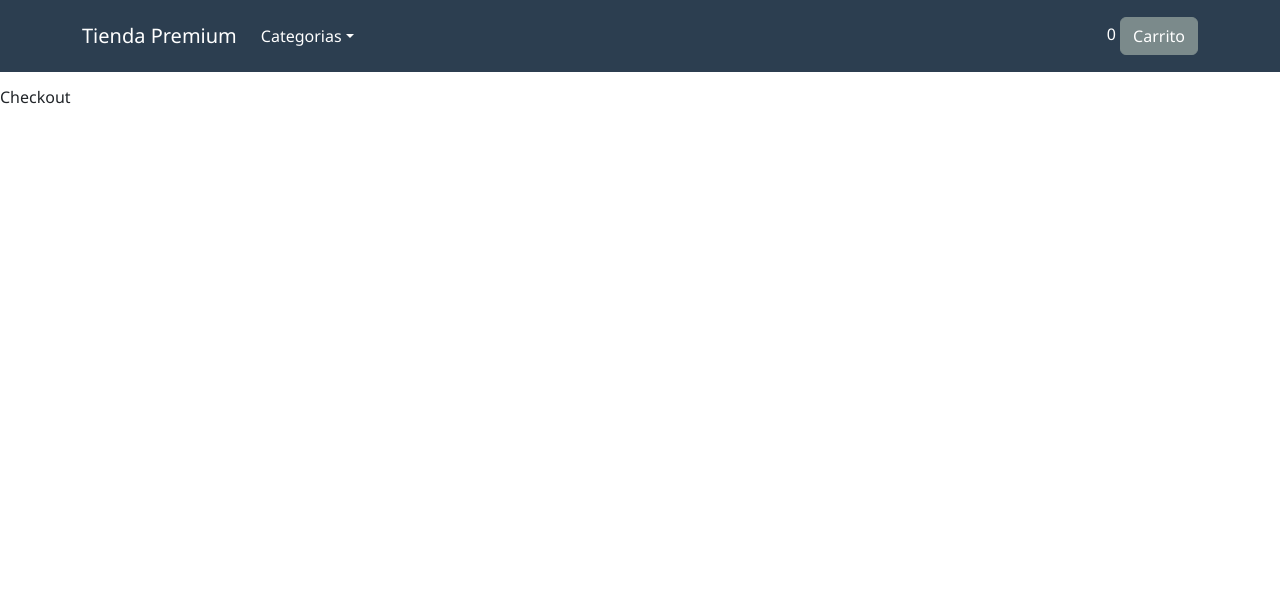
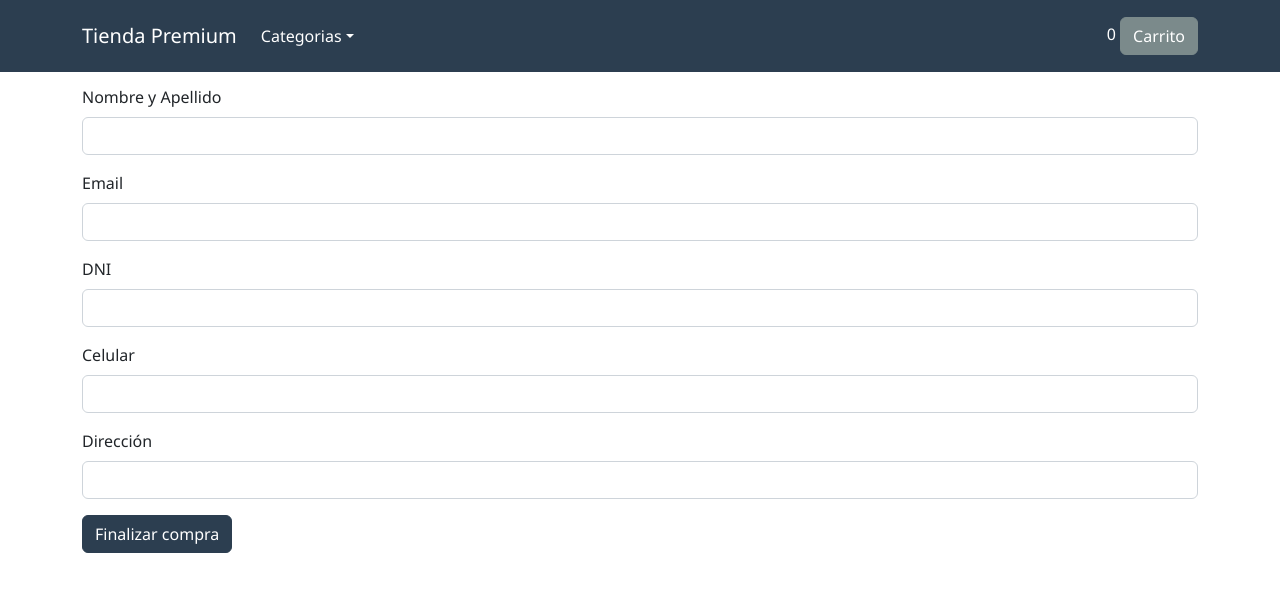
Before and after one commit to elwinniepapa/NumenEcommerce, a React (Create React App) app: page /checkout in a window 1280 px wide. Shown: the top 592 px of the page. Built offline with nearby package versions, Linux system fonts and the light colour scheme.

Commit message:
Agregado Checkout y Toastify

```diff
--- a/package.json
+++ b/package.json
@@ -10,6 +10,7 @@
     "react-dom": "^18.2.0",
     "react-router-dom": "^6.6.2",
     "react-scripts": "5.0.1",
+    "react-toastify": "^9.1.1",
     "web-vitals": "^2.1.4"
   },
   "scripts": {
--- a/src/components/App.css
+++ b/src/components/App.css
@@ -14,6 +14,13 @@
 
 .span-white{
     color: white;
+}
+
+.flex-center{
+    display: flex;
+    flex-direction: column;
+    justify-content: space-around;
+    align-items: center;
 }
 
 /* Tarjetas de los productos */
--- a/src/components/App.jsx
+++ b/src/components/App.jsx
@@ -1,9 +1,18 @@
 import './App.css';
-import { BrowserRouter, Route, Routes } from 'react-router-dom';
 import Navbar from './Navbar/Navbar.jsx';
 import ProductListContainer from './ProductListContainer/ProductListContainer';
 import ProductDetailContainer from './ProductDetailContainer/ProductDetailContainer';
 import Cart from './Cart/Cart';
+import Checkout from './Checkout/Checkout';
+import 'react-toastify/dist/ReactToastify.css'
+
+//React Toastify
+import { ToastContainer } from 'react-toastify';
+
+//Routes
+import { BrowserRouter, Route, Routes } from 'react-router-dom';
+
+//Context
 import { CarritoProvider } from '../context/CarritoContext';
 
 
@@ -19,8 +28,9 @@ function App() {
             <Route path='/category/:category' element={<ProductListContainer />}></Route>
             <Route path='/product/:id' element={<ProductDetailContainer />}></Route>
             <Route path='/cart' element={<Cart />}></Route>
-            <Route path='/checkout' element={<p>Checkout</p>}></Route>
+            <Route path='/checkout' element={<Checkout />}></Route>
           </Routes>
+          <ToastContainer/>
         </BrowserRouter>
       </CarritoProvider>
     </div>
--- a/src/components/Cart/Cart.jsx
+++ b/src/components/Cart/Cart.jsx
@@ -38,6 +38,24 @@ const Cart = () => {
                                 </div>
                             )}
 
+                            <div className="row centerProducts">
+                                <div className="col-xl-2">
+                                    <p>Resumen de la compra: ${new Intl.NumberFormat('de-DE').format(totalPrice())}</p>
+                                </div>
+                            </div>
+
+                            <div className="row centerProducts">
+                                <div className="col-xl-2 flex-center">
+                                    <button className="btn btn-danger fontNoto" onClick={emptyCart}>Vaciar carrito</button>
+                                </div>
+                                <div className="col-xl-2 flex-center">
+                                    <button className="btn btn-danger fontNoto"><Link className="nav-link" to={"/"}>Continuar comprando</Link></button>
+                                </div>
+                                <div className="col-xl-2 flex-center">
+                                    <button className="btn btn-danger fontNoto"><Link className="nav-link" to={"/checkout"}>Finalizar compra</Link></button>
+                                </div>
+                            </div>
+
                         </div>
                     </div>
                 </div>
--- /dev/null
+++ b/src/components/Checkout/Checkout.jsx
@@ -0,0 +1,56 @@
+//para tener referencia a un formulario
+import { useRef } from "react";
+import { useCarritoContext } from "../../context/CarritoContext";
+import {toast} from 'react-toastify'
+import { useNavigate } from "react-router-dom";
+
+const Checkout = () => {
+
+    const { carrito, emptyCart, totalPrice } = useCarritoContext()
+    const formData = useRef()
+    let navigate = useNavigate() //referencio a la ruta donde estoy
+    const consultForm = (e) => {
+        e.preventDefault()
+        //Consulto datos del form y lo convierto a Objeto
+        const formDat = new FormData(formData.current)
+        const clientData = Object.fromEntries(formDat)
+        toast.success(`Hola ${clientData.fullName}, su compra por un total de $ ${new Intl.NumberFormat('de-DE').format(totalPrice())} ha sido realizada con éxito`)
+        emptyCart()
+        e.target.reset() //limpio el formulario
+        navigate("/")
+    }
+
+    return (
+        <div>
+            <div className="container">
+                <div className="row justify-content-md-center">
+                    <form onSubmit={consultForm} ref={formData}> {/* Con esta referencia guardo el valor del formulario porque ya fue renderizado */}
+                        <div className="mb-3">
+                            <label htmlFor="fullName" className="form-label">Nombre y Apellido</label>
+                            <input type="text" className="form-control" name="fullName" />
+                        </div>
+                        <div className="mb-3">
+                            <label htmlFor="email" className="form-label">Email</label>
+                            <input type="email" className="form-control" name="email" />
+                        </div>
+                        <div className="mb-3">
+                        <label htmlFor="dni" className="form-label">DNI</label>
+                            <input type="number" className="form-control" name="dni" />
+                        </div>
+                        <div className="mb-3">
+                        <label htmlFor="cellphone" className="form-label">Celular</label>
+                            <input type="number" className="form-control" name="cellphone" />
+                        </div>
+                        <div className="mb-3">
+                        <label htmlFor="direction" className="form-label">Dirección</label>
+                            <input type="text" className="form-control" name="direction" />
+                        </div>
+                        <button type="submit" className="btn btn-primary">Finalizar compra</button>
+                    </form>
+                </div>
+            </div>
+        </div >
+    );
+}
+
+export default Checkout;
--- a/src/context/CarritoContext.js
+++ b/src/context/CarritoContext.js
@@ -51,7 +51,7 @@ export const CarritoProvider = (props) => {
     }
 
     const totalPrice = () => {
-        return carrito.reduce((acum, prod) => acum += (prod.price * prod.amount), 0)
+        return carrito.reduce((acum, prod) => acum += (prod.precio * prod.cant), 0)
     }
 
     return(
```
Also changed, not shown: 1 other file (tests, documents, lock files or other folders).
